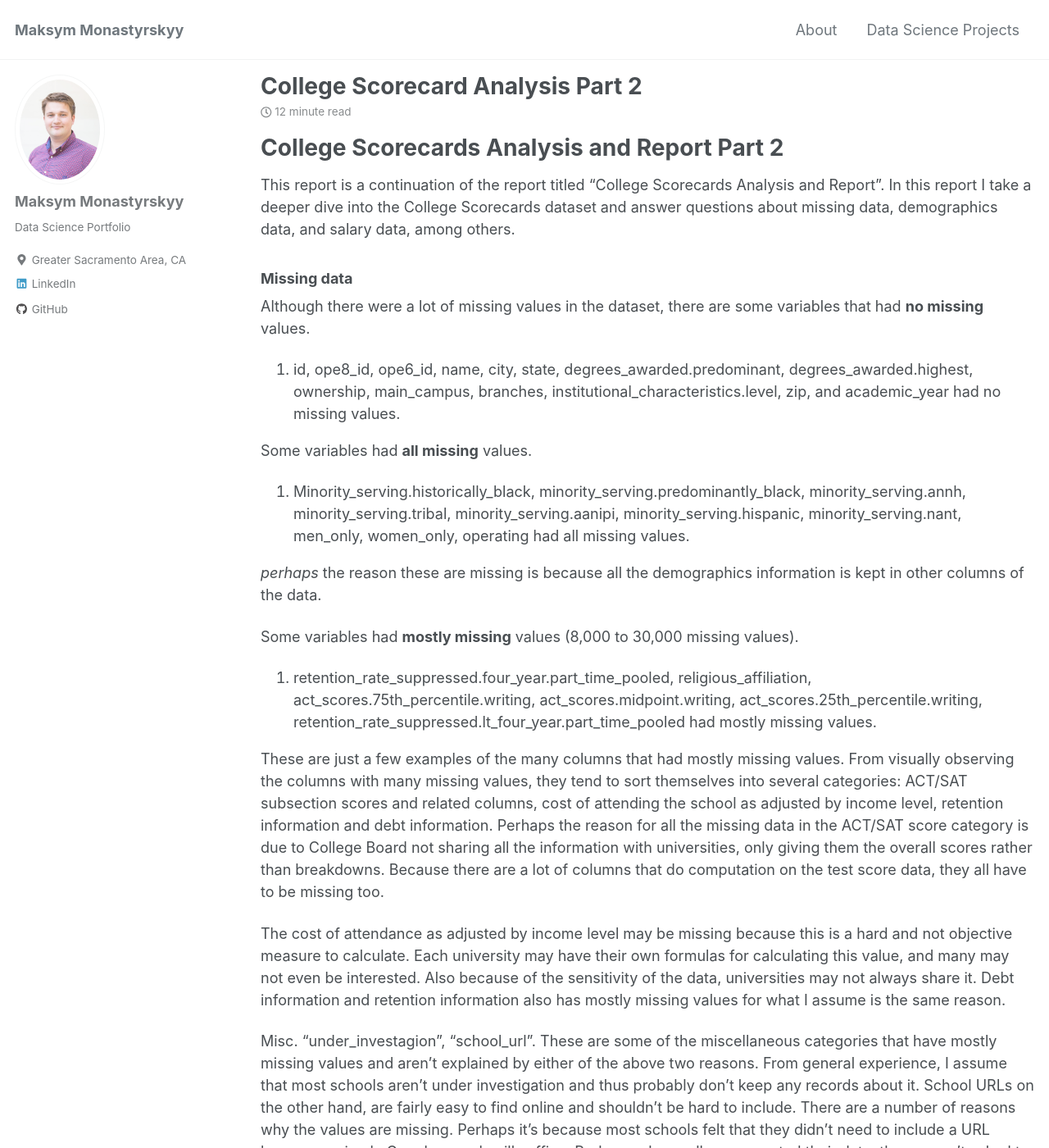
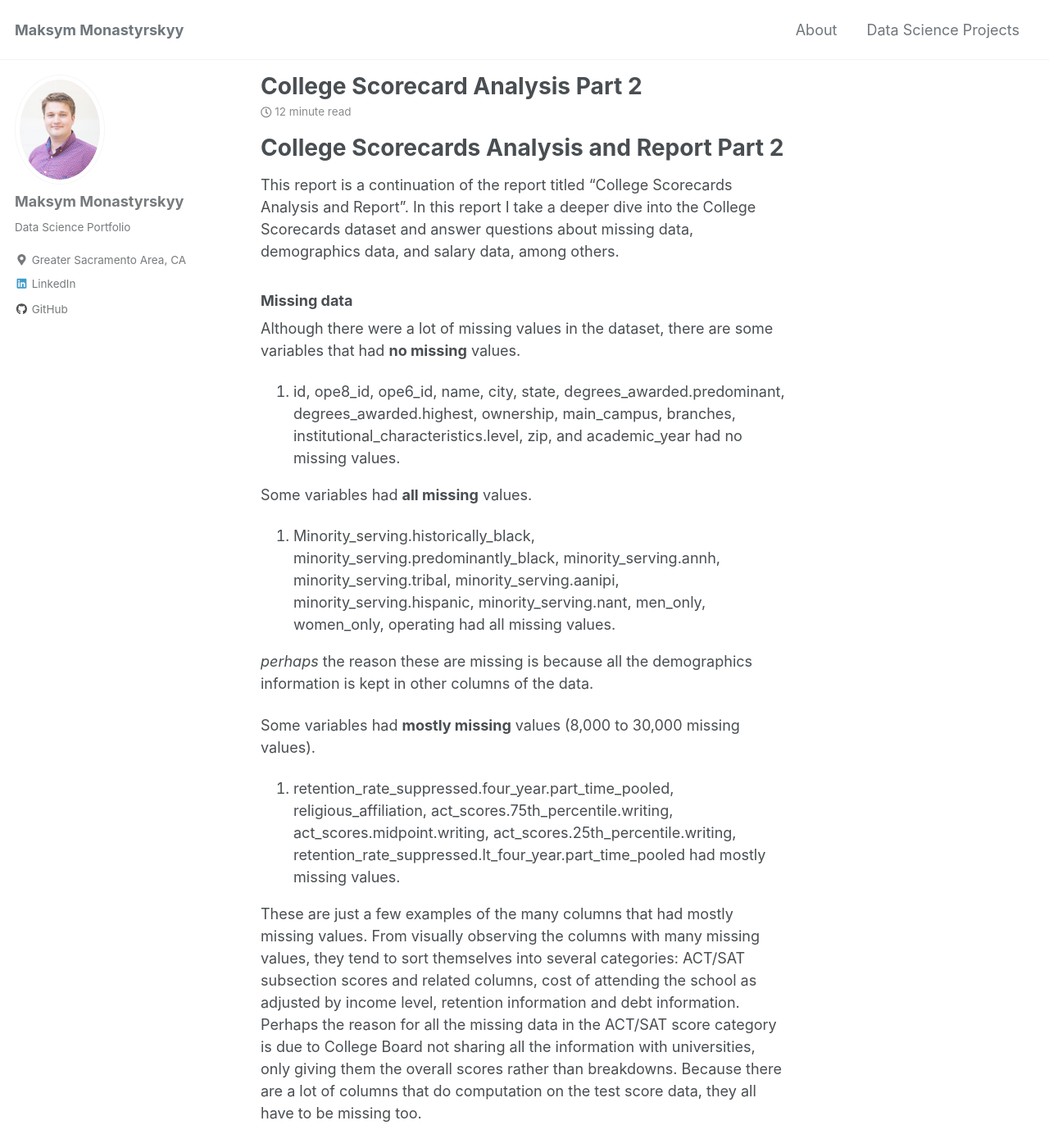
Before and after one commit to monastyrskyy/monastyrskyy.github.io, a Jekyll site: the page built from _posts/2018-11-01-collegescorecards2.md, in a window 1280 px wide and 1400 px high. Shown: the whole window at 82% size. Built offline with Jekyll 4.4.1, drawn with Linux system fonts in a browser that asks for light colours; cached includes are drawn as plain includes; nearby versions of some CDN libraries.

Commit message:
changed padding to 10 from 0 in the wide class

```diff
--- a/_sass/minimal-mistakes/_page.scss
+++ b/_sass/minimal-mistakes/_page.scss
@@ -500,21 +500,21 @@
 .wide {
   .page {
     @include breakpoint($large) {
-      padding-right: 0;
+      padding-right: 10;
     }
 
     @include breakpoint($x-large) {
-      padding-right: 0;
+      padding-right: 10;
     }
   }
 
   .page__related {
     @include breakpoint($large) {
-      padding-right: 0;
+      padding-right: 10;
     }
 
     @include breakpoint($x-large) {
-      padding-right: 0;
+      padding-right: 10;
     }
   }
 }
```
